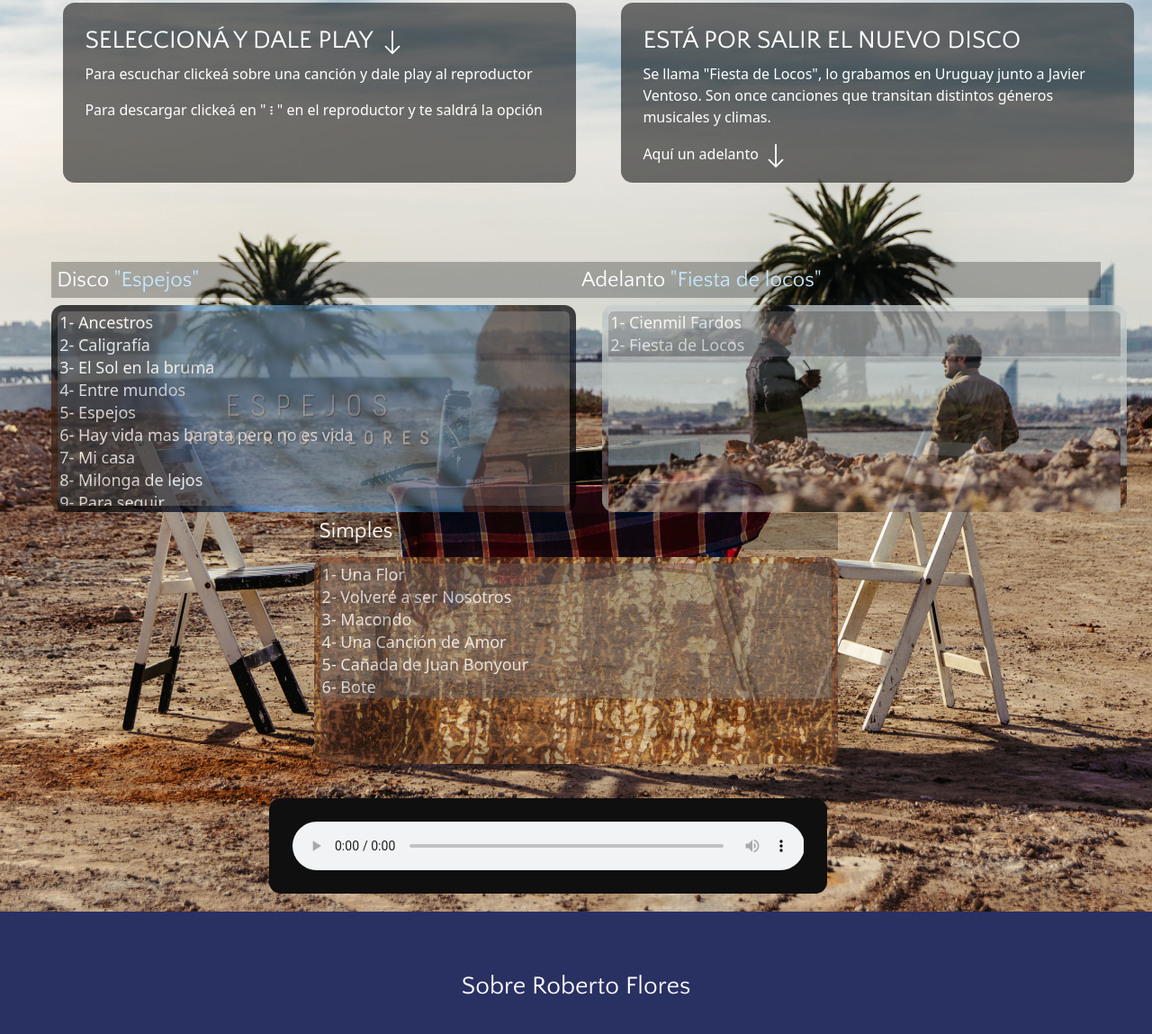
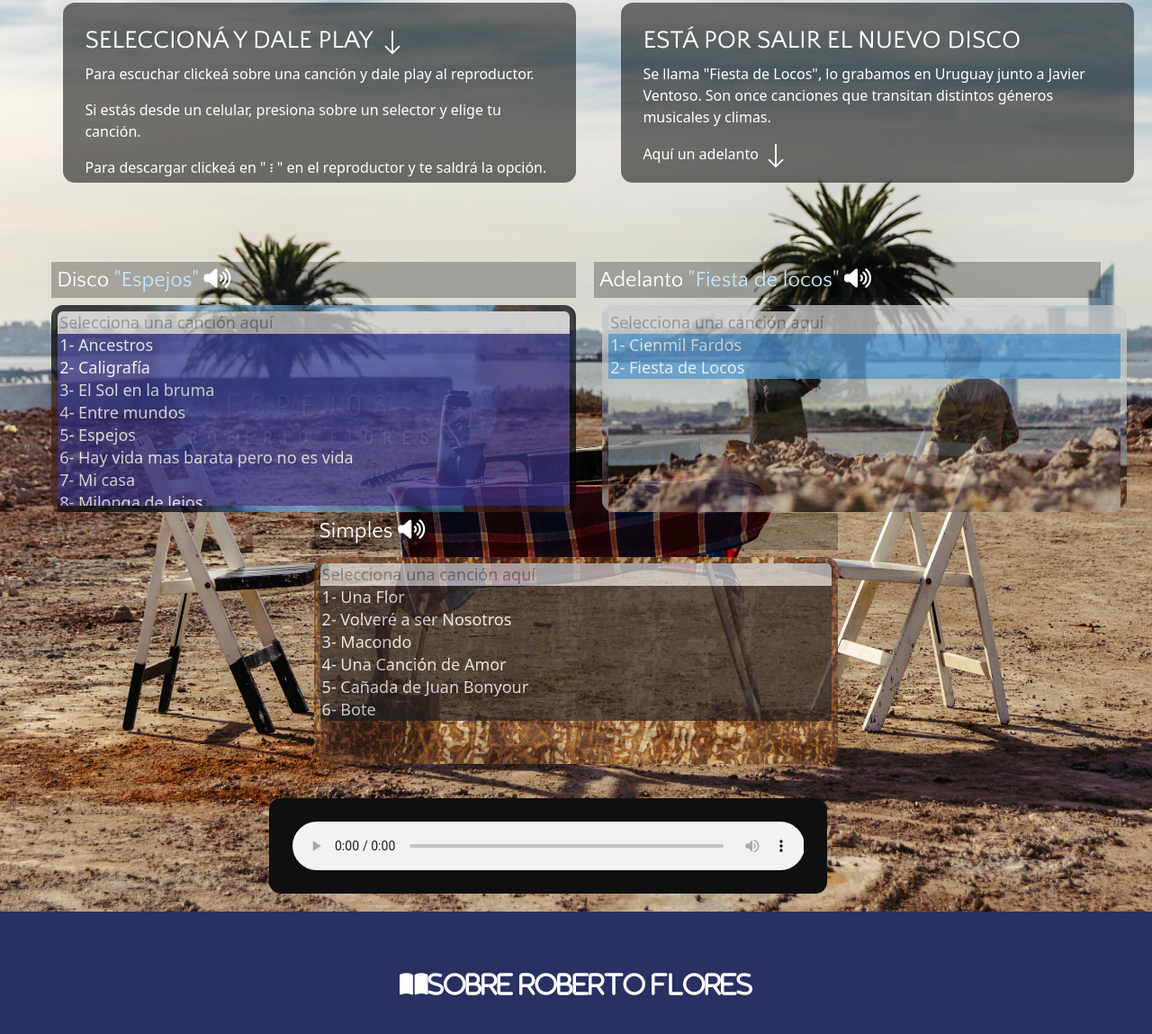
Before and after one commit to Gabriel-A-Sosa/LandingRobertoFlores, a plain HTML site: page index.html in a window 1280 px wide. Shown: the part 903-2052 px from the top of the page at 90% size. Drawn offline with nearby package versions, Linux system fonts and the light colour scheme.

Commit message:
Add files via upload

```diff
--- a/index.html
+++ b/index.html
@@ -67,6 +67,7 @@
        <a href="https://open.spotify.com/artist/1PBcUGq0h6gz8F71vWD5i4?si=mBmHMQIfTL6v1J1XXK5sUQ" target="_blank" title="Twitter"><i class="fa-brands fa-spotify"></i></a>
        <a title="instagram" target="_blank" href="https://www.instagram.com/robertoflores.canciones/"><i class="fa-brands fa-instagram"></i></a>
 
+
       </div>
 
     </div>
@@ -89,7 +90,7 @@
     <!-- End Hero -->
 
      <!-- ======= Reproductor ======= -->
-     <h2 class="text-center text-light m-4">CANCIONES</h2>
+     <h2 class="text-center text-light m-4"><i class="fa-solid fa-volume-high">CANCIONES</i> </h2>
      <div id="reproductorPadre">
 
       <div class="d-flex w-100">
@@ -97,8 +98,9 @@
         <h3>SELECCIONÁ Y DALE PLAY <svg xmlns="http://www.w3.org/2000/svg" width="30" height="30" fill="currentColor" class="bi bi-arrow-down" viewBox="0 0 16 16">
           <path fill-rule="evenodd" d="M8 1a.5.5 0 0 1 .5.5v11.793l3.146-3.147a.5.5 0 0 1 .708.708l-4 4a.5.5 0 0 1-.708 0l-4-4a.5.5 0 0 1 .708-.708L7.5 13.293V1.5A.5.5 0 0 1 8 1z"/>
         </svg></h3>
-        <p>Para escuchar clickeá sobre una canción y dale play al reproductor</p>
-        <p>Para descargar clickeá en " ፧ " en el reproductor y te saldrá la opción</p>
+        <p>Para escuchar clickeá sobre una canción y dale play al reproductor.</p>
+        <p>Si estás desde un celular, presiona sobre un selector y elige tu canción.</p>
+        <p>Para descargar clickeá en " ፧ " en el reproductor y te saldrá la opción.</p>
 
       </div>
         <div id="reproductorTexto" >
@@ -113,19 +115,20 @@
     </div>
     <div class="d-flex justify-content-evenly flex-wrap" id="reproductorHijo">
       <div class="w-50">
-        <h4 style="background-color: rgba(0, 0, 0, 0.267); padding:6px;">Disco <span style="color:rgb(196, 231, 255);"> "Espejos"</span></h4>
+        <h4 style="background-color: rgba(0, 0, 0, 0.267); padding:6px;">Disco <span style="color:rgb(196, 231, 255);"> "Espejos"</span> <i class="fa-solid fa-volume-high"></i></h4>
+
         <select id = "selectTrack" multiple onchange="cambiarTrack(this.options[this.selectedIndex]);">
-
-            <option style="background-color:rgba(112, 112, 112, 0.505);" path="https://drive.google.com/uc?export=download&id=1mXLayElwterFXZ9oUciparIkdQ8k75Gf"> 1- Ancestros</option>
-            <option style="background-color:rgba(112, 112, 112, 0.505);" path="https://drive.google.com/uc?export=download&id=1OsKSC7Okj5nr1gb2dgUaKc6VhSRtzsdS" >2- Caligrafía</option>
-            <option style="background-color:rgba(112, 112, 112, 0.505);" path="https://drive.google.com/uc?export=download&id=1OtfMd_1VdqZ2q22sshMm0fOyTMrRpayQ" >3- El Sol en la bruma</option>
-            <option style="background-color:rgba(112, 112, 112, 0.505);" path="https://drive.google.com/uc?export=download&id=1xQ-i9pZX4uBxzf0X5TjF2Os_XxIe82Jl" >4- Entre mundos</option>
-            <option style="background-color:rgba(112, 112, 112, 0.505);" path="https://drive.google.com/uc?export=download&id=1yeISKyimgJOkBXW-Ir-mLGNOPlpDMHh0" >5- Espejos</option>
-            <option style="background-color:rgba(112, 112, 112, 0.505);" path="https://drive.google.com/uc?export=download&id=1DWqoLgeIJ4YvkwJhHAA-JH4wjBfI9JaW" >6- Hay vida mas barata pero no es vida </option>
-            <option style="background-color:rgba(112, 112, 112, 0.505);" path="https://drive.google.com/uc?export=download&id=1evVCZAAWauj0Z4vA3fTpZzgV4bZ-CH6v" >7- Mi casa <i class="fa-solid fa-circle-play"></i> </option>
-            <option style="background-color:rgba(112, 112, 112, 0.505);" path="https://drive.google.com/uc?export=download&id=1f6T4X8gc_aJwewiqhgPVPSY91klAlb-L" >8- Milonga de lejos  </option>
-            <option style="background-color:rgba(112, 112, 112, 0.505);" path="https://drive.google.com/uc?export=download&id=184uAUb0IBX8Yg42hIo23QMV5P8cD2Yu5" >9- Para seguir </option>
-            <option style="background-color:rgba(112, 112, 112, 0.505);" path="https://drive.google.com/uc?export=download&id=1HpUWY_vVirKTMbPu3le9M-5VWlEEpWPu" >10- Espiral </option>
+            <option selected disabled> Selecciona una canción aquí</option>
+            <option style="background-color:rgba(58, 53, 144, 0.852);" path="https://drive.google.com/uc?export=download&id=1mXLayElwterFXZ9oUciparIkdQ8k75Gf"> 1- Ancestros</option>
+            <option style="background-color:rgba(58, 53, 144, 0.852);" path="https://drive.google.com/uc?export=download&id=1OsKSC7Okj5nr1gb2dgUaKc6VhSRtzsdS" >2- Caligrafía</option>
+            <option style="background-color:rgba(58, 53, 144, 0.852);" path="https://drive.google.com/uc?export=download&id=1OtfMd_1VdqZ2q22sshMm0fOyTMrRpayQ" >3- El Sol en la bruma</option>
+            <option style="background-color:rgba(58, 53, 144, 0.852);" path="https://drive.google.com/uc?export=download&id=1xQ-i9pZX4uBxzf0X5TjF2Os_XxIe82Jl" >4- Entre mundos</option>
+            <option style="background-color:rgba(58, 53, 144, 0.852);" path="https://drive.google.com/uc?export=download&id=1yeISKyimgJOkBXW-Ir-mLGNOPlpDMHh0" >5- Espejos</option>
+            <option style="background-color:rgba(58, 53, 144, 0.852);" path="https://drive.google.com/uc?export=download&id=1DWqoLgeIJ4YvkwJhHAA-JH4wjBfI9JaW" >6- Hay vida mas barata pero no es vida </option>
+            <option style="background-color:rgba(58, 53, 144, 0.852);" path="https://drive.google.com/uc?export=download&id=1evVCZAAWauj0Z4vA3fTpZzgV4bZ-CH6v" >7- Mi casa</i> </option>
+            <option style="background-color:rgba(58, 53, 144, 0.852);" path="https://drive.google.com/uc?export=download&id=1f6T4X8gc_aJwewiqhgPVPSY91klAlb-L" >8- Milonga de lejos  </option>
+            <option style="background-color:rgba(58, 53, 144, 0.852);" path="https://drive.google.com/uc?export=download&id=184uAUb0IBX8Yg42hIo23QMV5P8cD2Yu5" >9- Para seguir </option>
+            <option style="background-color:rgba(58, 53, 144, 0.852);" path="https://drive.google.com/uc?export=download&id=1HpUWY_vVirKTMbPu3le9M-5VWlEEpWPu" >10- Espiral </option>
             </select>
 
       </div>
@@ -133,23 +136,27 @@
 
 
     <div class="w-50">
-      <h4 style="background-color: rgba(0, 0, 0, 0.267); padding:6px;">Adelanto <span style="color:rgb(196, 231, 255);"> "Fiesta de locos"</span></h4>
+      <h4 style="background-color: rgba(0, 0, 0, 0.267); margin-left: 20px; padding:6px;">Adelanto <span style="color:rgb(196, 231, 255);"> "Fiesta de locos"</span> <i class="fa-solid fa-volume-high"></i></h4>
+
       <select id = "selectTrack2" multiple onchange="cambiarTrack(this.options[this.selectedIndex]);">
-          <option style="background-color:rgba(112, 112, 112, 0.505);" path="https://drive.google.com/uc?export=download&id=1DUFiM73TJZszI64AVJIQmTi2sddKCVi2"> 1- Cienmil Fardos</option>
-          <option style="background-color:rgba(112, 112, 112, 0.505);" path="https://drive.google.com/uc?export=download&id=1F8zeC0M67FEnY7GllX9qndkAydZbUEFZ" >2- Fiesta de Locos</option>
+        <option selected disabled> Selecciona una canción aquí</option>
+          <option style="background-color:rgba(73, 153, 215, 0.852);" path="https://drive.google.com/uc?export=download&id=1DUFiM73TJZszI64AVJIQmTi2sddKCVi2"> 1- Cienmil Fardos</option>
+          <option style="background-color:rgba(73, 153, 215, 0.852);" path="https://drive.google.com/uc?export=download&id=1F8zeC0M67FEnY7GllX9qndkAydZbUEFZ" >2- Fiesta de Locos</option>
 
           </select>
     </div>
 
     <div class="w-50">
-      <h4 style="background-color: rgba(0, 0, 0, 0.267); padding:6px;">Simples</h4>
+      <h4 style="background-color: rgba(0, 0, 0, 0.267); padding:6px;">Simples <i class="fa-solid fa-volume-high"></i></h4>
+
       <select id = "selectTrack3" multiple onchange="cambiarTrack(this.options[this.selectedIndex]);">
-          <option style="background-color:rgba(112, 112, 112, 0.505);" path="https://drive.google.com/uc?export=download&id=1VYCo_4ji5vcGiQENAZApWRJQXIbRhJLK"> 1- Una Flor</option>
-          <option style="background-color:rgba(112, 112, 112, 0.505);" path="https://drive.google.com/uc?export=download&id=131HozRD0IwYFSj8UcXcJ1_kOArZFKAMO" >2- Volveré a ser Nosotros</option>
-          <option style="background-color:rgba(112, 112, 112, 0.505);" path="https://drive.google.com/uc?export=download&id=1UP0r_5qryZoPSPA1eRdG3p6amYr6gVAy" >3- Macondo</option>
-          <option style="background-color:rgba(112, 112, 112, 0.505);" path="https://drive.google.com/uc?export=download&id=1Dm5ZTw_NmiyrAS0L-5O0z_L6bcQEUh8h" >4- Una Canción de Amor</option>
-          <option style="background-color:rgba(112, 112, 112, 0.505);" path="https://drive.google.com/uc?export=download&id=1_FOebKDbBcbZStHeTaSVg-6T-_jkcq9f" >5- Cañada de Juan Bonyour</option>
-          <option style="background-color:rgba(112, 112, 112, 0.505);" path="https://drive.google.com/uc?export=download&id=1ZFZZ_5UKXPmA7A3QKTOiQH9hnOvtcnsZ" >6- Bote</option>
+        <option selected disabled> Selecciona una canción aquí</option>
+          <option style="background-color:rgba(41, 38, 38, 0.852);" path="https://drive.google.com/uc?export=download&id=1VYCo_4ji5vcGiQENAZApWRJQXIbRhJLK"> 1- Una Flor</option>
+          <option style="background-color:rgba(41, 38, 38, 0.852);" path="https://drive.google.com/uc?export=download&id=131HozRD0IwYFSj8UcXcJ1_kOArZFKAMO" >2- Volveré a ser Nosotros</option>
+          <option style="background-color:rgba(41, 38, 38, 0.852);" path="https://drive.google.com/uc?export=download&id=1UP0r_5qryZoPSPA1eRdG3p6amYr6gVAy" >3- Macondo</option>
+          <option style="background-color:rgba(41, 38, 38, 0.852);" path="https://drive.google.com/uc?export=download&id=1Dm5ZTw_NmiyrAS0L-5O0z_L6bcQEUh8h" >4- Una Canción de Amor</option>
+          <option style="background-color:rgba(41, 38, 38, 0.852);" path="https://drive.google.com/uc?export=download&id=1_FOebKDbBcbZStHeTaSVg-6T-_jkcq9f" >5- Cañada de Juan Bonyour</option>
+          <option style="background-color:rgba(41, 38, 38, 0.852);" path="https://drive.google.com/uc?export=download&id=1ZFZZ_5UKXPmA7A3QKTOiQH9hnOvtcnsZ" >6- Bote</option>
 
           </select>
     </div>
@@ -167,7 +174,7 @@
 
 
     <div class="container py-3" id="sobreRoberto">
-      <h3 class="text-center">Sobre Roberto Flores</h3>
+      <h3 class="text-center"><i class="fa-solid fa-book-open">SOBRE ROBERTO FLORES</i></h3>
       <!-- Card Start -->
       <div class="card text-light bg-dark">
         <div class="row ">
@@ -261,7 +268,7 @@ Lleva editados cinco discos: “Sin prólogo" (2007), “Entre mundos” (2011),
 
      <!-- ======= Discos ======= -->
 
-    <h3 class="text-center m-4 text-light">Discografía</h3>
+    <h3 class="text-center m-4 text-light"><i class="fa-solid fa-compact-disc">DISCOGRAFÍA</i></h3>
 
       <div class="d-flex justify-content-evenly flex-wrap" id="discos">
 
@@ -342,7 +349,7 @@ Lleva editados cinco discos: “Sin prólogo" (2007), “Entre mundos” (2011),
 
 
       <div class="text-center" id="videosContainer">
-        <h3 class="text-center m-4 text-light">Videos</h3>
+        <h3 class="text-center m-4 text-light"><i class="fa-solid fa-video">VIDEOS</i></h3>
     <div id="carouselExampleCaptions" class="carousel slide" data-bs-ride="carousel">
       <div class="carousel-indicators">
         <button type="button" data-bs-target="#carouselExampleCaptions" data-bs-slide-to="0" class="active" aria-current="true" aria-label="Slide 1"></button>
@@ -456,7 +463,7 @@ Lleva editados cinco discos: “Sin prólogo" (2007), “Entre mundos” (2011),
         </div>
         </div>
         <form action="https://formsubmit.co/100fardos@gmail.com" method="POST" class="text-start">
-        <h3>Enviar un email</h3>
+        <h3> <i class="fa-solid fa-envelope"></i> Enviar un email</h3>
         <div class="mb-3">
           <label for="formGroupExampleInput" class="form-label">Nombre</label>
           <input type="text" class="form-control" id="formGroupExampleInput" placeholder="Escribe tu nombre">
```
